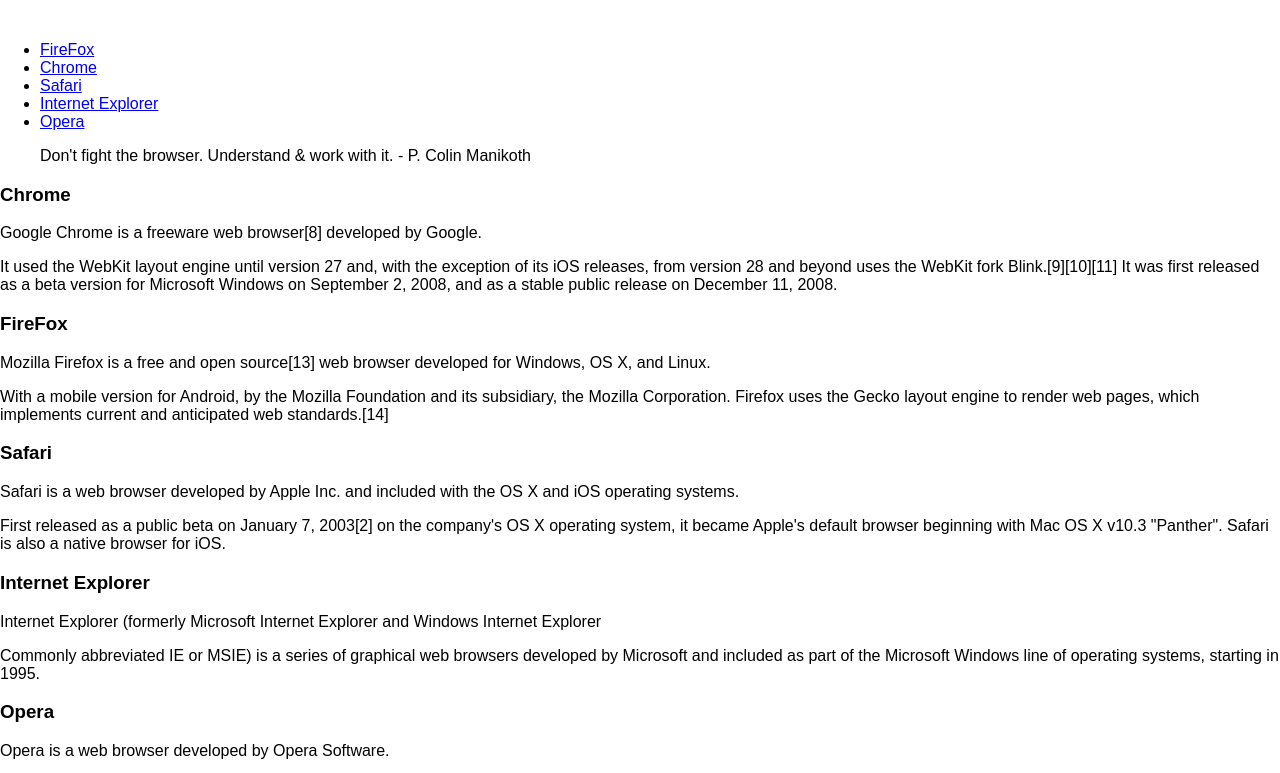
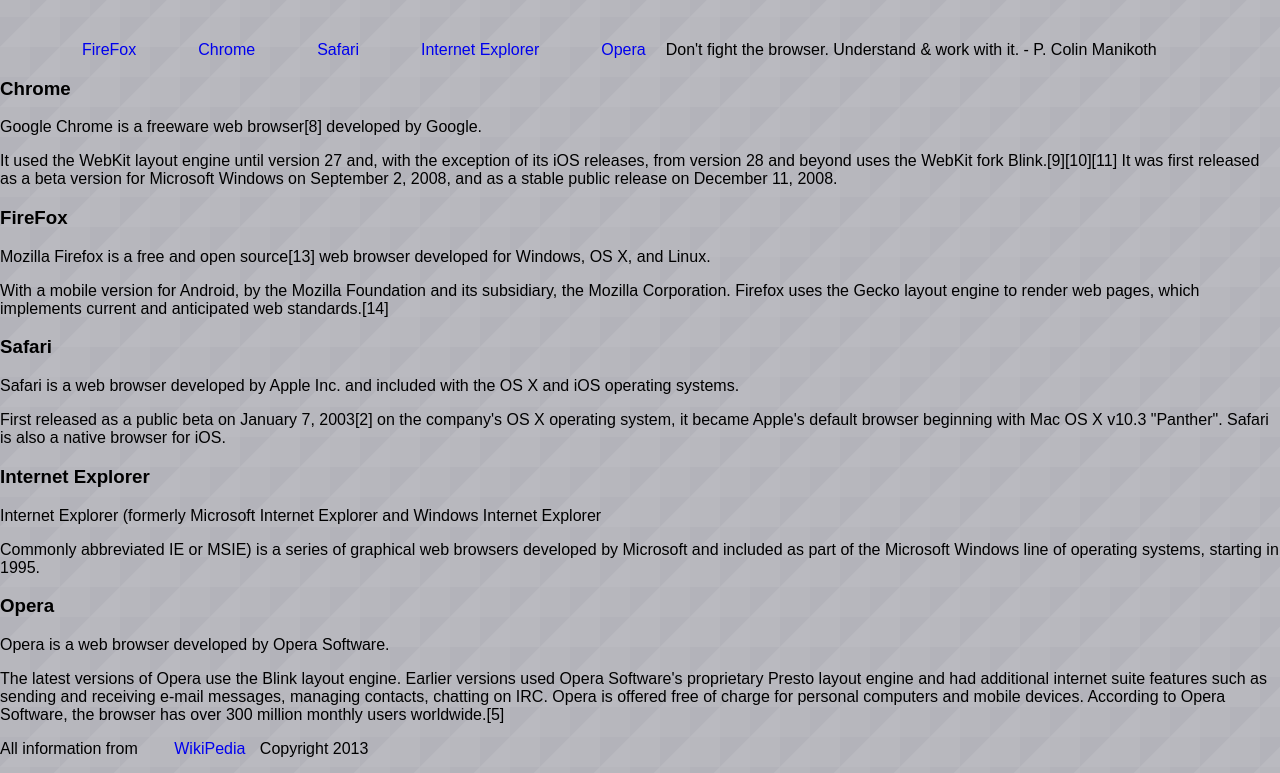
Before and after one commit to danielk7/Midterm-Refresher, a plain HTML site: page index.html in a window 1280 px wide. Shown: the part 73-846 px from the top of the page. Drawn offline with Linux system fonts and the light colour scheme.

Commit message:
Version 1

```diff
--- a/css/styles.css
+++ b/css/styles.css
@@ -0,0 +1,36 @@
+/* Global */
+body {
+	background: url("../img/bg.png")
+}
+/* Navigation */
+
+li {
+  list-style: none;
+  float: left;
+  margin: 0 10px 0 10px;
+
+}
+
+ a:link {
+   text-decoration: none;
+
+   padding: 10px 10px 10px 32px;
+ }
+
+a:visited {
+  color: yellow;
+}
+
+a:hover
+a:active {
+
+}
+
+a:focus {
+  border: 1px dotted #000;
+}
+
+#mozilla a:hover {
+background: url("../img/firefox.png") no-repeat left center;
+padding: 10px 10px 10px 32px;
+}
--- a/index.html
+++ b/index.html
@@ -24,7 +24,7 @@
 
 
 <!-- Navigation -->
-
+<nav>
         <ul>
             <li id="mozilla"><a href="http://getfirefox.com">FireFox</a></li>
             <li id="google"><a href="https://www.google.com/intl/en/chrome/browser/">Chrome</a></li>
@@ -32,7 +32,7 @@
             <li id="microsoft"><a href="http://windows.microsoft.com/en-US/internet-explorer/products/ie/home">Internet Explorer</a></li>
             <li id="opera"><a href="http://www.opera.com/">Opera</a></li>
         </ul>
-
+</nav>
 
 <!-- Quote -->
 
```
